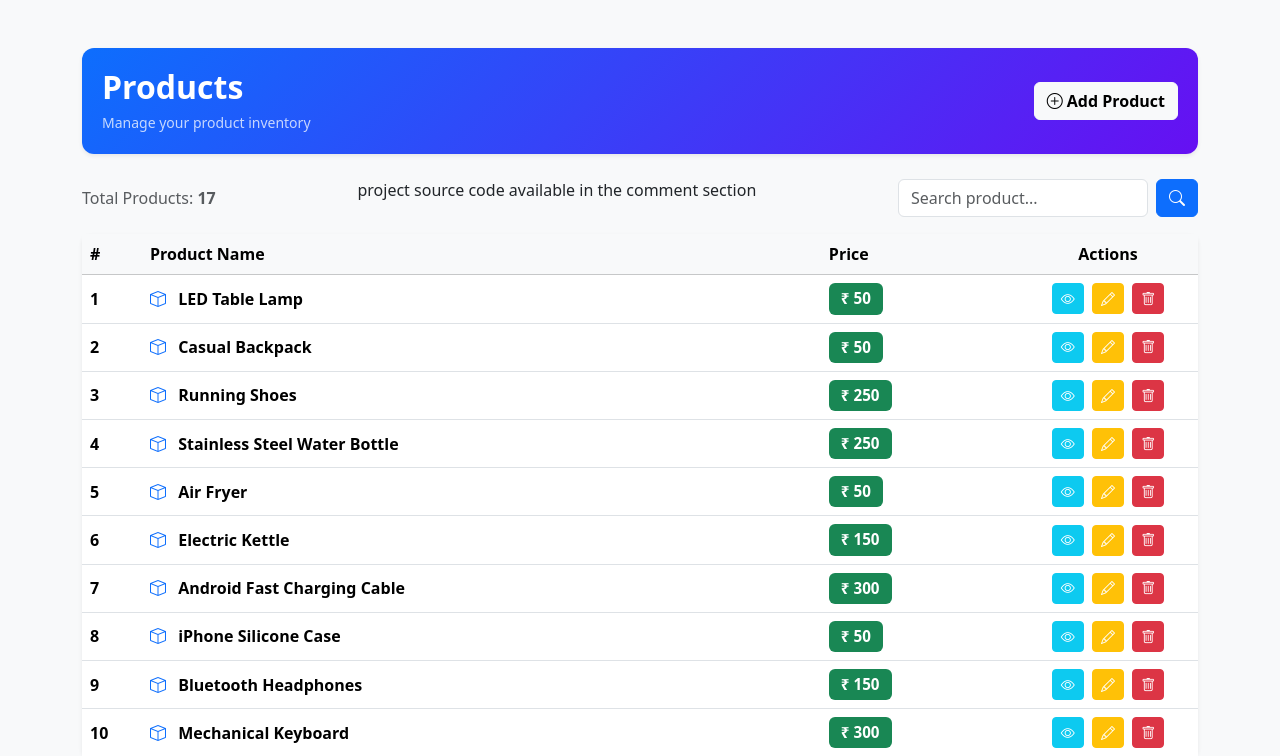
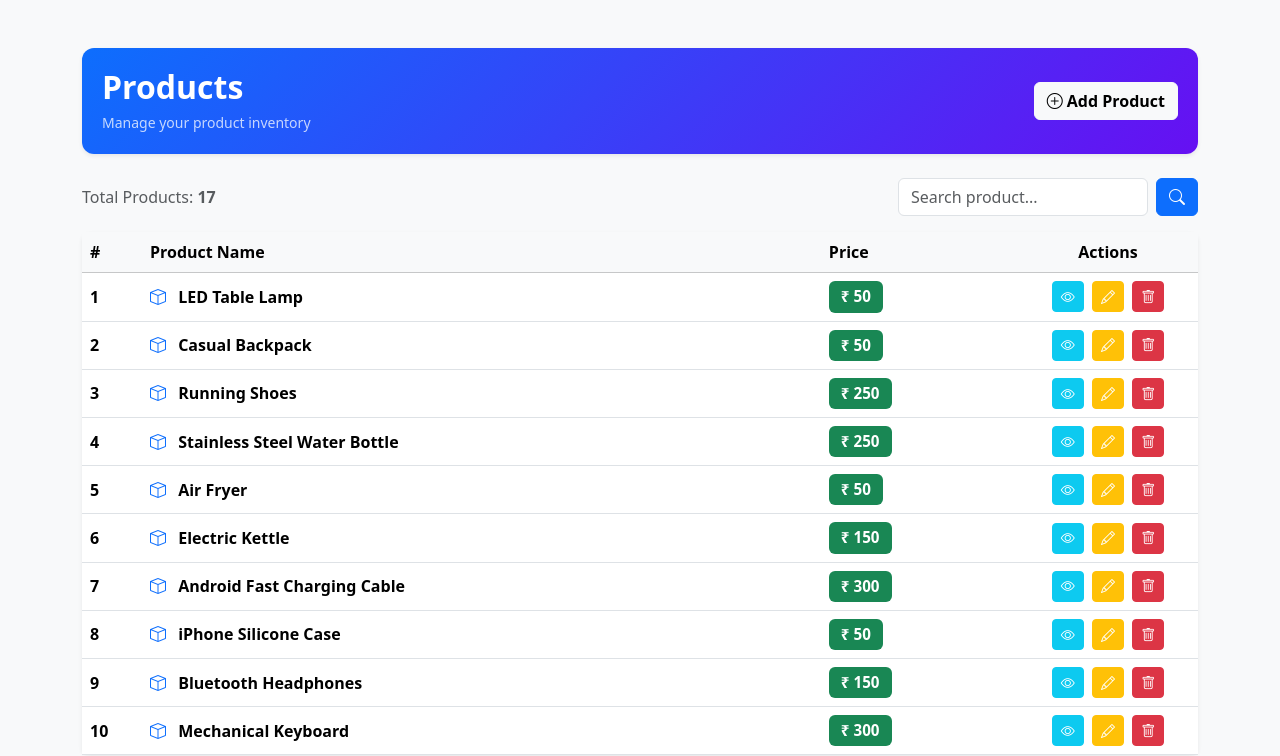
Before and after one commit to jaggpython/product_management, a Django app: page / in a window 1280 px wide. Shown: the top 756 px of the page. Run offline with Django 5.2, Linux system fonts and the light colour scheme; data comes from the database, SQL or seed files in the repository.

Commit message:
fourth commit

```diff
--- a/crud_operations/crud/templates/products/product_list.html
+++ b/crud_operations/crud/templates/products/product_list.html
@@ -58,7 +58,7 @@
         <span class="text-muted">
             Total Products: <strong>{{ page_obj.paginator.count }}</strong>
         </span>
-         <p>project source code available in the comment section</p>
+
 
         <form method="get" class="d-flex" style="max-width: 300px;">
             <input
```
